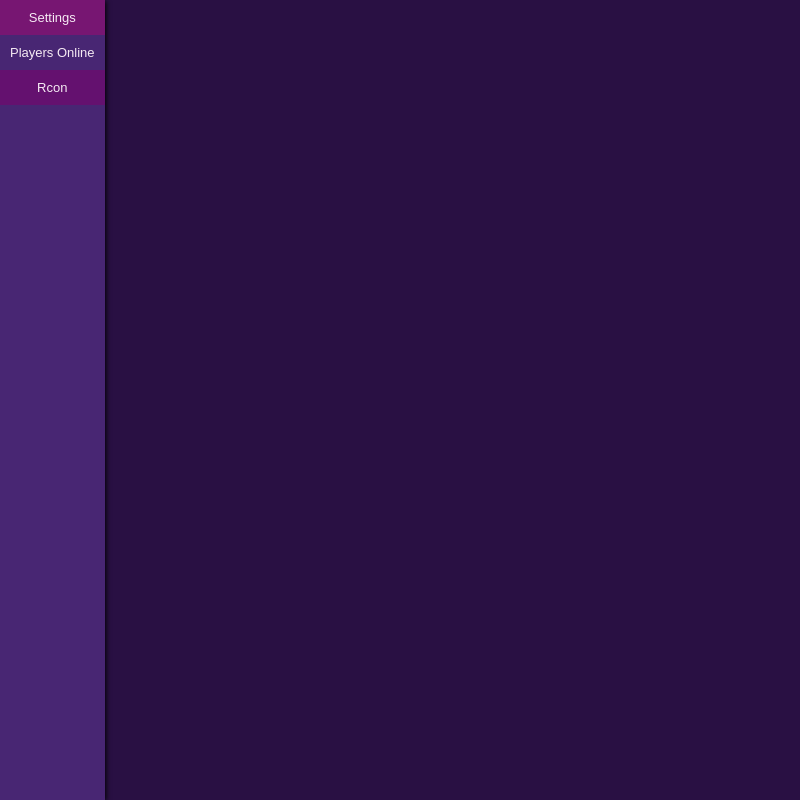
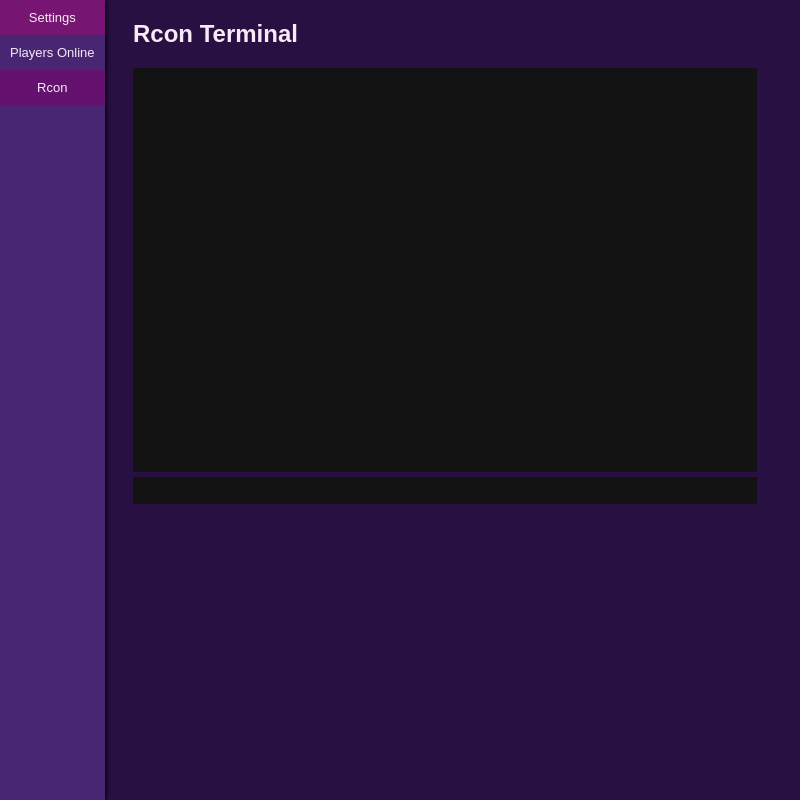
Before and after one commit to vellaG/minecraft-server-manager-client, an Electron app: page page/rcon.html in a window 800 px wide. Drawn offline with Linux system fonts and the light colour scheme; no server answers; a web font is replaced by a local one.

Commit message:
rcon terminal start

```diff
--- a/page/assets/css/players.css
+++ b/page/assets/css/players.css
@@ -9,7 +9,7 @@
 
 #playerContainer {
     background-color: rgb(112, 57, 166);
-    height: 450px;
+    height: 400px;
     overflow-y: scroll;
     padding: 5px;
 }
--- /dev/null
+++ b/page/assets/css/rcon.css
@@ -0,0 +1,47 @@
+.block {
+    margin-left: 133px;
+    overflow: hidden;
+
+}
+
+#rconout {
+    background-color: rgb(19, 19, 19);
+    height: 400px;
+    width: 620px;
+    padding: 2px;
+    font-family: 'Courier New', Courier, monospace;
+    font-size: large;
+    overflow-y:scroll;
+}
+::-webkit-scrollbar-track {
+    background: rgb(19, 19, 19);
+}
+::-webkit-scrollbar {
+    width: 10px;
+}
+
+::-webkit-scrollbar-thumb {
+    background: rgb(37, 37, 37);
+}
+
+#rconin {
+    background-color: rgb(19, 19, 19);
+    width: 602px;
+    height: 25px;
+    margin-top: 5px;
+    transition: 50ms;
+    border: none;
+    padding: none;
+    padding-left: 20px;
+
+    color: rgb(205, 205, 205);
+    font-family: 'Courier New', Courier, monospace;
+}
+
+#rconin:hover {
+    background-color: rgb(22, 22, 22);
+}
+
+.rcontext {
+    margin:10px
+}
--- a/page/assets/js/players.js
+++ b/page/assets/js/players.js
@@ -1,7 +1,8 @@
 
 //handle inability to retrieve players
 function failPlayerRetrieve() {
-
+    document.getElementById('noPlayers').innerText = "Cannot Connect to Server"
+    document.getElementById('noPlayers').style.color = "red"
 }
 
 //makeplayercell
@@ -45,10 +46,11 @@ fetch('https://api.mcsrvstat.us/2/'+dat.hostname+":"+dat.port, {cache:'no-store'
 
     }else {
         document.getElementById('noPlayers').innerText = "Cannot Connect to Server"
+        document.getElementById('noPlayers').style.color = "red"
         failPlayerRetrieve()
     }
 })).catch(err=>{
-
+    console.error(err)
 })
 
 
--- /dev/null
+++ b/page/assets/js/rcon.js
@@ -0,0 +1,8 @@
+function printRcon(msg) {
+    const msgs = document.createElement('h6');
+    msgs.innerText = msg
+    msgs.classList.add('rcontext')
+    document.getElementById('rconout').appendChild(msgs)
+    document.getElementById('rconout').scroll({top: document.getElementById('rconout').scrollHeight, behavior:"smooth"})
+
+}
--- a/page/rcon.html
+++ b/page/rcon.html
@@ -7,6 +7,7 @@
   <link href="https://fonts.googleapis.com/css2?family=Alexandria:wght@500&display=swap" rel="stylesheet">
     <link rel="stylesheet" href="assets/css/navbar.css">
     <link rel="stylesheet" href="assets/css/root.css">
+    <link rel="stylesheet" href="assets/css/rcon.css">
   </head>
   <body>
     <div id="navbar">
@@ -17,9 +18,16 @@
 
     </div>
 
+    <div class="block">
+      <h2>Rcon Terminal</h2>
+      <div id="rconout">
+
+      </div>
+      <input type="text" id="rconin">
+    </div>
 
 
 
   </body>
-  <script src="assets/js/players.js"></script>
+  <script src="assets/js/rcon.js"></script>
 </html>
```
Also changed, not shown: page/settings.html (+1 -1 lines).
